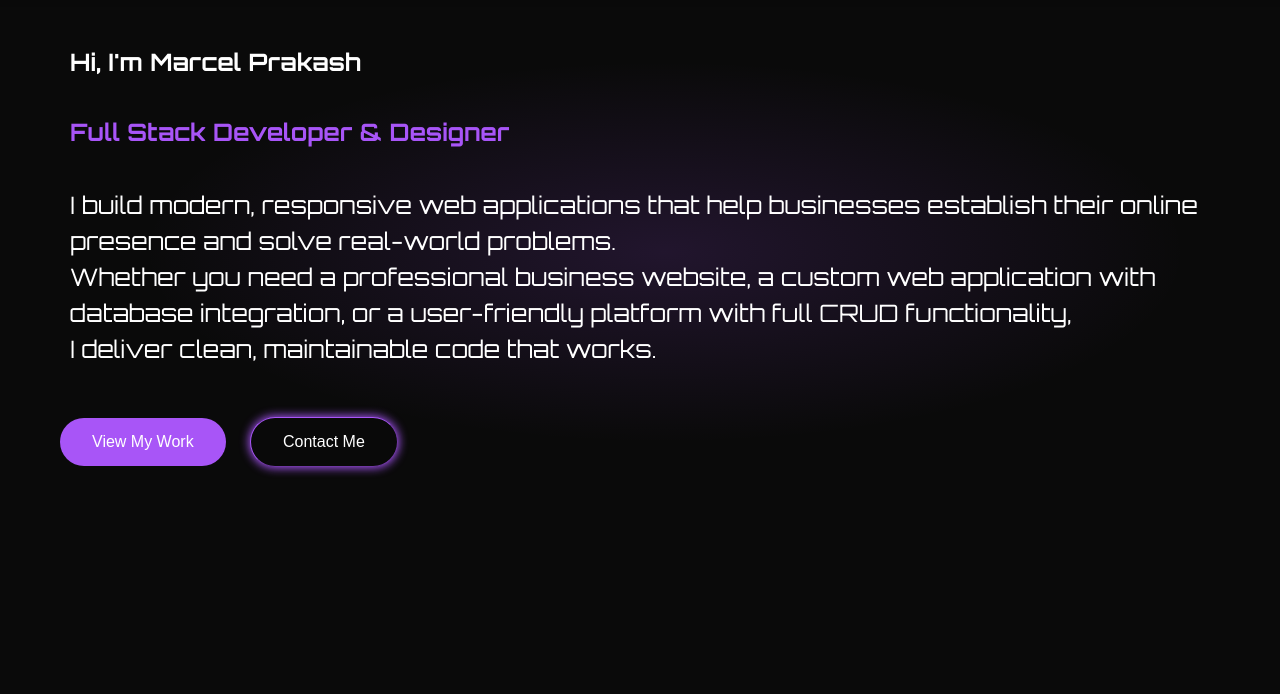
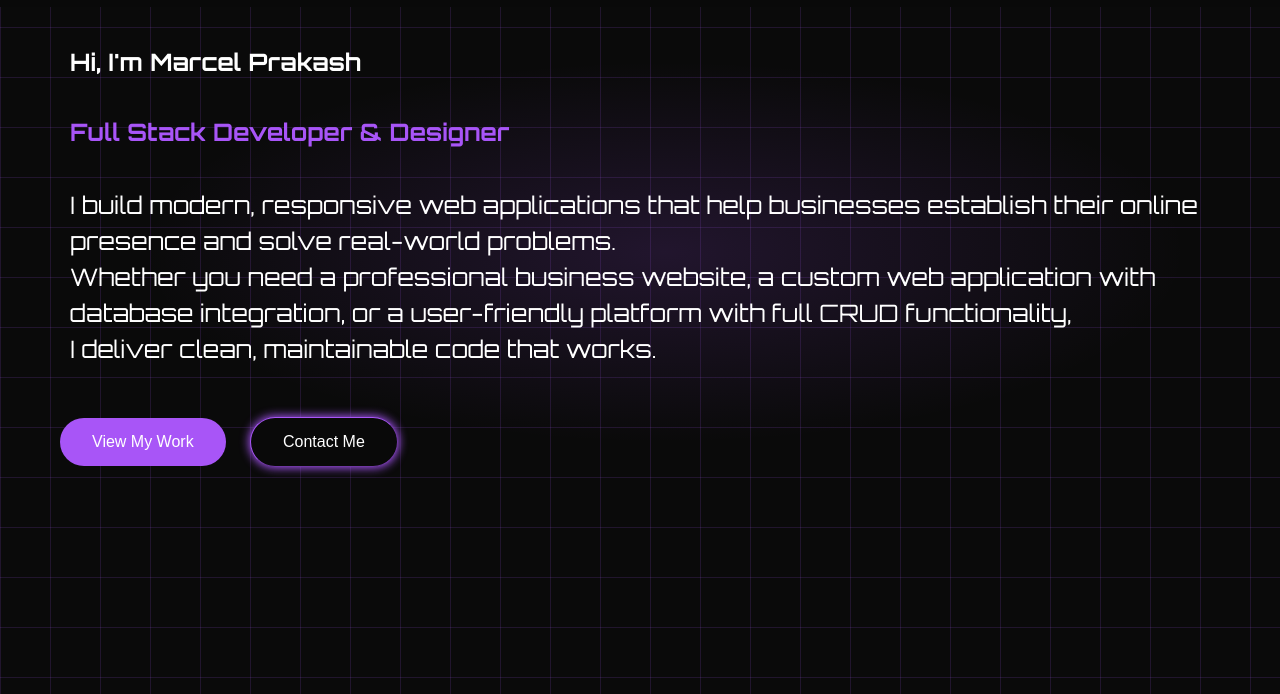
Before and after one commit to PMarcel03/PMarcel03.github.io, a plain HTML site: page index.html in a window 1280 px wide. Shown: the part 73-767 px from the top of the page. Drawn offline with Linux system fonts and the light colour scheme.

Commit message:
Restore CSS styles and import statement

```diff
--- a/style.css
+++ b/style.css
@@ -11,7 +11,7 @@ body {
   font-family: "Orbitron", Helvetica, sans-serif;
   margin: auto;
   background: #0a0a0a;
-  background-image: url("../Images/svg.svg");
+  background-image: url("svg.svg");
   color: #fff;
   min-height: 100vh; /* Add this */
   display: flex; /* Add this */
```
